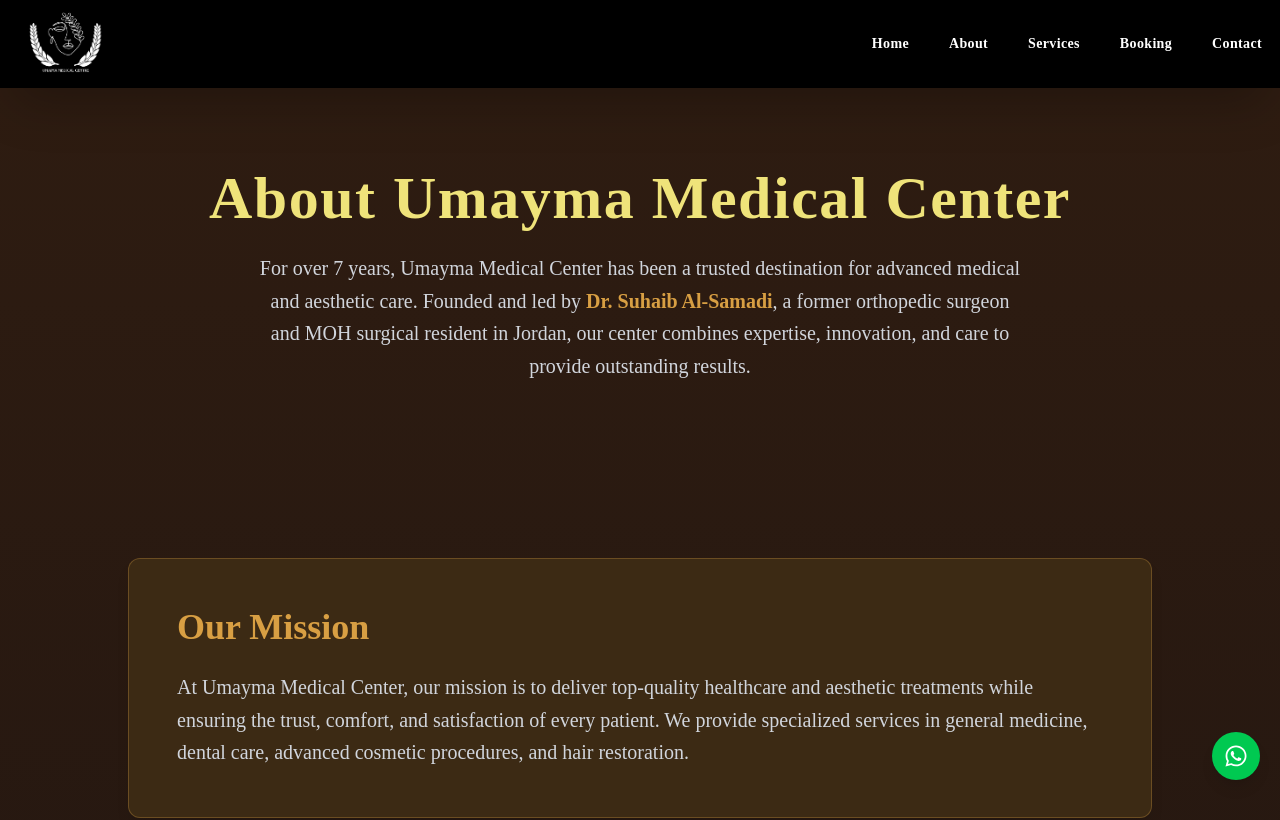
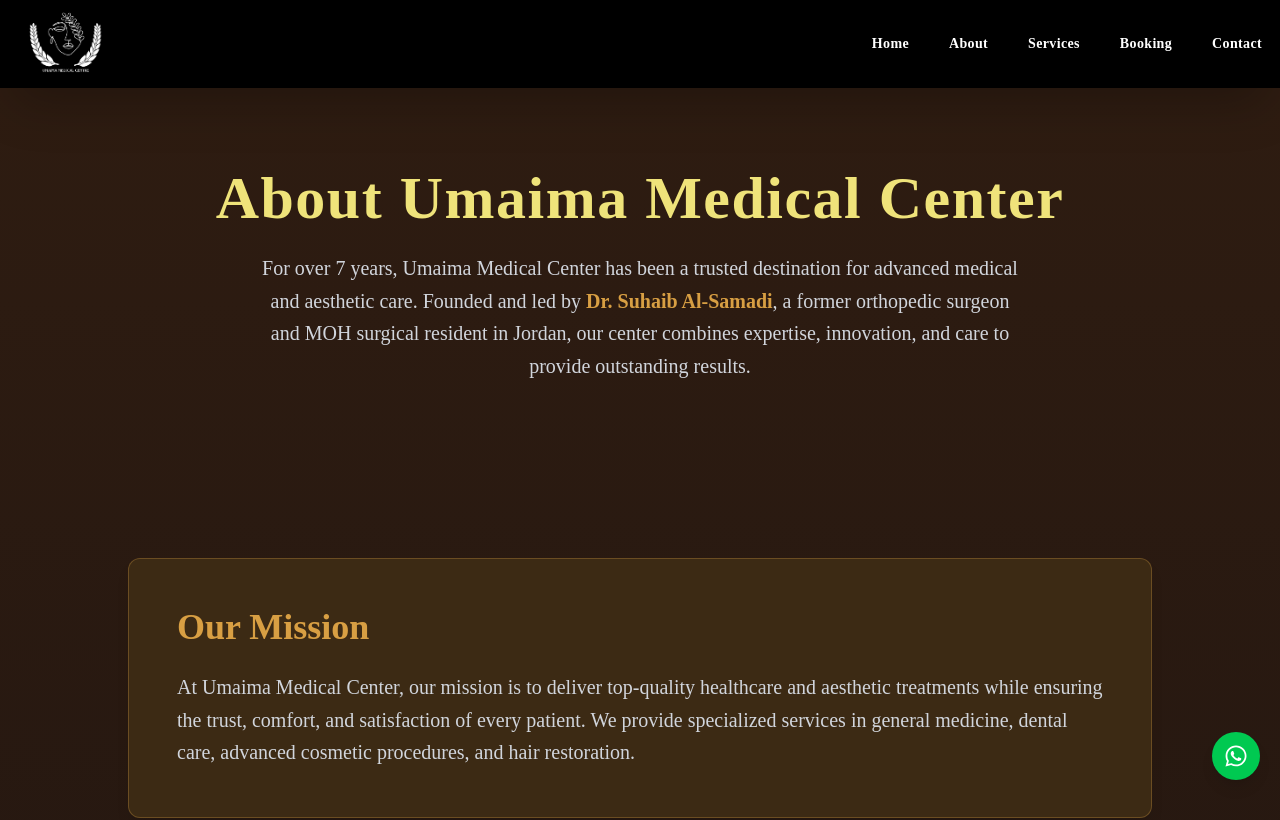
Before and after one commit to Jehad-Horani/Beauty-Center, a Next.js app: page /about in a window 1280 px wide. Shown: the top 820 px of the page. Built offline with nearby package versions, Linux system fonts and the light colour scheme.

Commit message:
Umaima Medical Center

```diff
--- a/app/Components/AboutIntroSection.jsx
+++ b/app/Components/AboutIntroSection.jsx
@@ -28,7 +28,7 @@
                     data-aos-delay="200"
                     className="text-lg md:text-xl text-gray-300 max-w-3xl mx-auto leading-relaxed"
                 >
-                    At Umayma Medical Center, we blend modern aesthetic techniques with a touch of elegance to bring out the best version of you. Your beauty journey begins here.
+                    At Umaima Medical Center, we blend modern aesthetic techniques with a touch of elegance to bring out the best version of you. Your beauty journey begins here.
                 </p>
                 <p className=" sr-only">في مركز أميمة الطبي، نمزج تقنيات التجميل الحديثة مع لمسة من الأناقة لنُظهركِ بأفضل صورة. رحلة جمالكِ تبدأ من هنا.</p>
                 <div data-aos="fade-up" data-aos-delay="400">
--- a/app/Components/Footer.jsx
+++ b/app/Components/Footer.jsx
@@ -11,7 +11,7 @@
         {/* Logo and Description */}
         <div>
           <h2 className="text-2xl font-bold text-[#EFE37A] mb-3">
-            Umayma Medical Center
+            Umaima Medical Center
           </h2>
           <p className="text-sm text-gray-400 leading-relaxed">
             Enhancing your natural beauty with advanced aesthetic treatments
--- a/app/Components/Herosec.jsx
+++ b/app/Components/Herosec.jsx
@@ -35,7 +35,7 @@
             data-aos="zoom-in"
             className="text-gray-300 tracking-wide text-lg md:text-xl max-w-lg"
           >
-            At Umayma Medical Center, we provide expert cosmetic treatments
+            At Umaima Medical Center, we provide expert cosmetic treatments
             tailored to your needs in a luxurious and professional environment.
           </p>
           <button
--- a/app/about/page.js
+++ b/app/about/page.js
@@ -23,13 +23,13 @@
           data-aos="fade-down"
           className="text-5xl md:text-6xl font-extrabold tracking-wide text-[#EFE37A] mb-6"
         >
-          About Umayma Medical Center
+          About Umaima Medical Center
         </h1>
         <p
           data-aos="fade-up"
           className="max-w-3xl mx-auto text-gray-300 text-lg md:text-xl leading-relaxed"
         >
-          For over 7 years, Umayma Medical Center has been a trusted destination
+          For over 7 years, Umaima Medical Center has been a trusted destination
           for advanced medical and aesthetic care. Founded and led by{" "}
           <span className="text-[#D89F43] font-semibold">Dr. Suhaib Al-Samadi</span>,
           a former orthopedic surgeon and MOH surgical resident in Jordan, our
@@ -48,7 +48,7 @@
             Our Mission
           </h2>
           <p className="text-gray-300 text-lg md:text-xl leading-relaxed">
-            At Umayma Medical Center, our mission is to deliver top-quality
+            At Umaima Medical Center, our mission is to deliver top-quality
             healthcare and aesthetic treatments while ensuring the trust, comfort,
             and satisfaction of every patient. We provide specialized services in
             general medicine, dental care, advanced cosmetic procedures, and
@@ -235,7 +235,7 @@
             {
               name: "Fatima Al-Masri",
               feedback:
-                "The staff at Umayma Medical Center made me feel so comfortable. My skin has never looked better!",
+                "The staff at Umaima Medical Center made me feel so comfortable. My skin has never looked better!",
               rating: 5,
             },
             {
--- a/app/layout.js
+++ b/app/layout.js
@@ -18,23 +18,23 @@
 });
 
 export const metadata = {
-  title: "Umayma Medical Center",
+  title: "Umaima Medical Center",
   description:
-    "Umayma Medical Center in Jordan offers expert hair restoration, facial rejuvenation, dental aesthetics, Botox, fillers, and more. Trusted by thousands for over 7 years.",
+    "Umaima Medical Center in Jordan offers expert hair restoration, facial rejuvenation, dental aesthetics, Botox, fillers, and more. Trusted by thousands for over 7 years.",
   keywords:
-    "Umayma Medical Center, Hair Transplant Jordan, Botox, Fillers, Dental Implants, Skin Care Jordan, Aesthetic Clinic Jordan",
+    "Umaima Medical Center, Hair Transplant Jordan, Botox, Fillers, Dental Implants, Skin Care Jordan, Aesthetic Clinic Jordan",
   openGraph: {
-    title: "Umayma Medical Center | Trusted Aesthetic & Medical Care in Jordan",
+    title: "Umaima Medical Center | Trusted Aesthetic & Medical Care in Jordan",
     description:
       "Leading clinic for hair transplant, dental aesthetics, skin care, Botox & fillers in Jordan. 7+ years of trusted medical expertise.",
     url: "https://your-website-url.com",
-    siteName: "Umayma Medical Center",
+    siteName: "Umaima Medical Center",
     images: [
       {
         url: "/favicon.png",
         width: 1200,
         height: 630,
-        alt: "Umayma Medical Center Jordan",
+        alt: "Umaima Medical Center Jordan",
       },
     ],
     locale: "en_US",
--- a/app/page.js
+++ b/app/page.js
@@ -19,17 +19,17 @@
 <>
     <Head>
         <title>
-          Umayma Medical Center | Hair Transplant, Dental Implants, Botox &
+          Umaima Medical Center | Hair Transplant, Dental Implants, Botox &
           Fillers in Jordan - Website by Jehad Horani
         </title>
 
         <meta
           name="description"
-          content="Umayma Medical Center in Amman, Jordan offers hair transplant, dental aesthetics, Botox, fillers, Hollywood Smile, skin rejuvenation, laser treatments,Dr. Suhaib Al-Samadi, and more. Website developed by Jehad Horani."
+          content="Umaima Medical Center in Amman, Jordan offers hair transplant, dental aesthetics, Botox, fillers, Hollywood Smile, skin rejuvenation, laser treatments,Dr. Suhaib Al-Samadi, and more. Website developed by Jehad Horani."
         />
         <meta
           name="keywords"
-          content="Umayma Medical Center, Hair Transplant Jordan, Dr. Suhaib Al-Samadi, Dental Implants Jordan, Botox Jordan, Fillers Jordan, Hollywood Smile Jordan, Skin Care Amman, Best Hair Transplant in Jordan, Aesthetic Clinic Amman, Jehad Horani Web Developer"
+          content="Umaima Medical Center, Hair Transplant Jordan, Dr. Suhaib Al-Samadi, Dental Implants Jordan, Botox Jordan, Fillers Jordan, Hollywood Smile Jordan, Skin Care Amman, Best Hair Transplant in Jordan, Aesthetic Clinic Amman, Jehad Horani Web Developer"
         />
 
         <meta
@@ -43,7 +43,7 @@
 
         <meta
           property="og:title"
-          content="Umayma Medical Center | Trusted Hair Transplant & Dental Care in Jordan"
+          content="Umaima Medical Center | Trusted Hair Transplant & Dental Care in Jordan"
         />
         <meta
           property="og:description"
@@ -56,7 +56,7 @@
         <meta name="twitter:card" content="summary_large_image" />
         <meta
           name="twitter:title"
-          content="Umayma Medical Center | Hair Transplant, Botox & Dental Care - Website by Jehad Horani"
+          content="Umaima Medical Center | Hair Transplant, Botox & Dental Care - Website by Jehad Horani"
         />
         <meta
           name="twitter:description"
@@ -73,11 +73,11 @@
           {JSON.stringify({
             "@context": "https://schema.org",
             "@type": "MedicalBusiness",
-            name: "Umayma Medical Center",
+            name: "Umaima Medical Center",
             url: "https://your-website-url.com",
             image: "https://your-website-url.com/og-image.jpg",
             description:
-              "Umayma Medical Center in Amman, Jordan offers advanced hair transplant, dental implants, Botox, fillers, Hollywood Smile, and skin treatments. Website developed by Jehad Horani.",
+              "Umaima Medical Center in Amman, Jordan offers advanced hair transplant, dental implants, Botox, fillers, Hollywood Smile, and skin treatments. Website developed by Jehad Horani.",
             address: {
               "@type": "PostalAddress",
               streetAddress: "Amman, Jordan",
```
